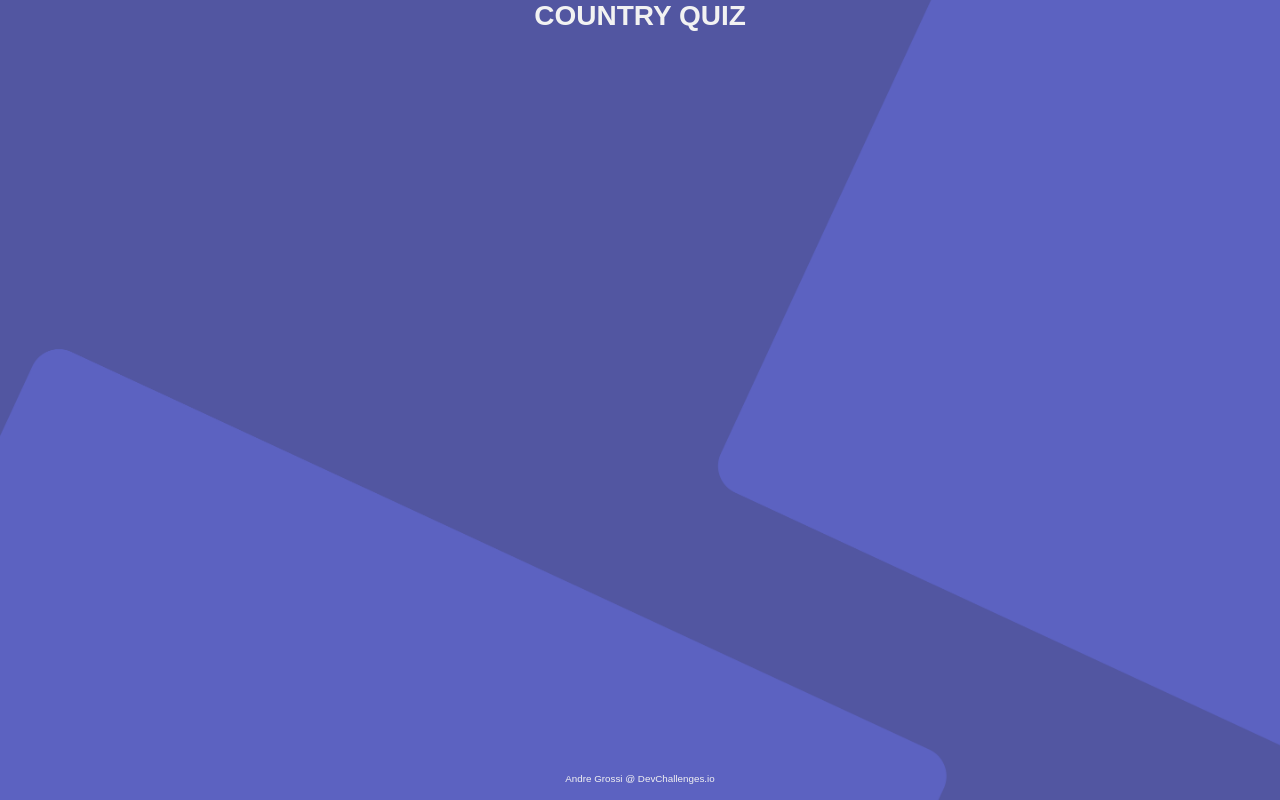
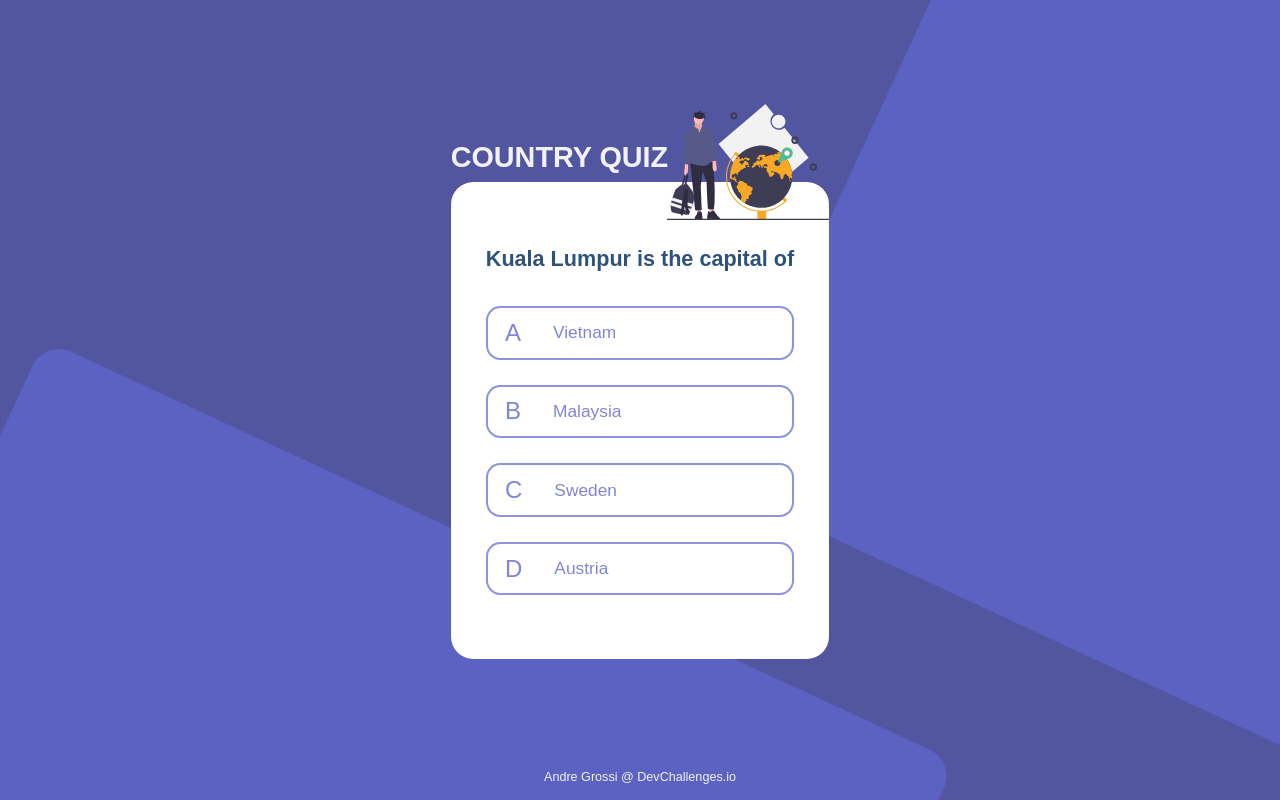
Before and after one commit to aadelgrossi/country-quiz, a React (Create React App) app: page / in a window 1280 px wide. Built offline with nearby package versions, Linux system fonts and the light colour scheme; what webfontloader would draw is missing.

Commit message:
Create QuestionCard and styles

```diff
--- a/src/components/Footer/styles.ts
+++ b/src/components/Footer/styles.ts
@@ -3,7 +3,8 @@ import styled from 'styled-components'
 export const Container = styled.div`
   width: 100%;
   display: flex;
-  margin-top: auto;
+  position: fixed;
+  bottom: 0;
   justify-content: center;
 
   p {
--- /dev/null
+++ b/src/components/QuestionCard/index.tsx
@@ -0,0 +1,27 @@
+import React from 'react'
+
+import { Container, Alternative } from './styles'
+
+const QuestionCard: React.FC = () => (
+  <Container>
+    <h2>Kuala Lumpur is the capital of</h2>
+    <Alternative>
+      <span>A</span>
+      <span>Vietnam</span>
+    </Alternative>
+    <Alternative>
+      <span>B</span>
+      <span>Malaysia</span>
+    </Alternative>
+    <Alternative>
+      <span>C</span>
+      <span>Sweden</span>
+    </Alternative>
+    <Alternative>
+      <span>D</span>
+      <span>Austria</span>
+    </Alternative>
+  </Container>
+)
+
+export default QuestionCard
--- /dev/null
+++ b/src/components/QuestionCard/styles.ts
@@ -0,0 +1,59 @@
+import styled from 'styled-components'
+import questionIllustration from '../../assets/undraw_adventure_4hum_1.svg'
+
+export const Container = styled.div`
+  background: #fff;
+  border-radius: 1.4rem;
+  padding: 4rem 2.2rem;
+  position: relative;
+
+  h2 {
+    font-size: 1.2em;
+    color: #2f527b;
+    margin-bottom: 1.6em;
+  }
+
+  &::after {
+    position: absolute;
+    content: '';
+    background-image: url(${questionIllustration});
+    background-repeat: no-repeat;
+    width: 200px;
+    height: 125px;
+    right: -38px;
+    top: -78px;
+  }
+`
+
+export const Alternative = styled.button`
+  display: flex;
+  flex-direction: row;
+  align-items: center;
+  width: 100%;
+  box-shadow: inset 0px 0px 0px 2px rgba(96, 102, 208, 0.7);
+  border-radius: 0.9rem;
+  padding: 0.8rem 1.2rem;
+  color: rgba(96, 102, 208, 0.8);
+  transition: background-color 0.1s ease-in-out;
+
+  & + & {
+    margin-top: 25px;
+  }
+
+  span:first-of-type {
+    font-size: 1.8em;
+    margin-right: 2rem;
+  }
+
+  span:nth-of-type(2) {
+    font-size: 1.3em;
+  }
+
+  &:hover,
+  &:focus {
+    color: #fff;
+    border: 0;
+    background-color: #f9a826;
+    box-shadow: none;
+  }
+`
--- a/src/pages/Home/index.tsx
+++ b/src/pages/Home/index.tsx
@@ -1,11 +1,15 @@
 import React from 'react'
 
-import { Container } from './styles'
+import { Container, Contents } from './styles'
 import Footer from '../../components/Footer'
+import QuestionCard from '../../components/QuestionCard'
 
 const Home: React.FC = () => (
   <Container>
-    <h1>Country Quiz</h1>
+    <Contents>
+      <h1>Country Quiz</h1>
+      <QuestionCard />
+    </Contents>
     <Footer />
   </Container>
 )
--- a/src/pages/Home/styles.ts
+++ b/src/pages/Home/styles.ts
@@ -7,14 +7,23 @@ export const Container = styled.div`
 
   display: flex;
   flex-direction: column;
-
-  align-items: center;
+  justify-content: center;
 
   background-image: url(${bgImg});
   background-size: cover;
   background-repeat: no-repeat;
+`
+
+export const Contents = styled.div`
+  display: flex;
+  flex-direction: column;
+  flex-shrink: 0;
+  max-width: 1000px;
 
   h1 {
     text-transform: uppercase;
+    margin-bottom: 0.5rem;
   }
+
+  margin: 0 auto;
 `
--- a/src/styles/global.ts
+++ b/src/styles/global.ts
@@ -6,15 +6,16 @@ export default createGlobalStyle`
     padding: 0;
     box-sizing: 0;
     outline: 0;
+    font-family: 'Poppins', sans-serif;
   }
 
   body {
     color: #F2F2F2;
+    overflow-x: hidden;
   }
 
   #root {
-    font-size: 14px;
-    font-family: 'Poppins', sans-serif;
+    font-size: 18px;
     -webkit-font-smoothing: antialised;
   }
 
@@ -22,9 +23,14 @@ export default createGlobalStyle`
     font-weight: bold;
   }
 
+  h1 {
+    font-size: 1.6em;
+  }
+
   button {
     cursor: pointer;
     border: none;
+    background: transparent;
   }
 
   ul {
```
Also changed, not shown: src/assets/undraw_adventure_4hum_1.svg (renamed from src/assets/undraw_adventure_4hum 1.svg).
